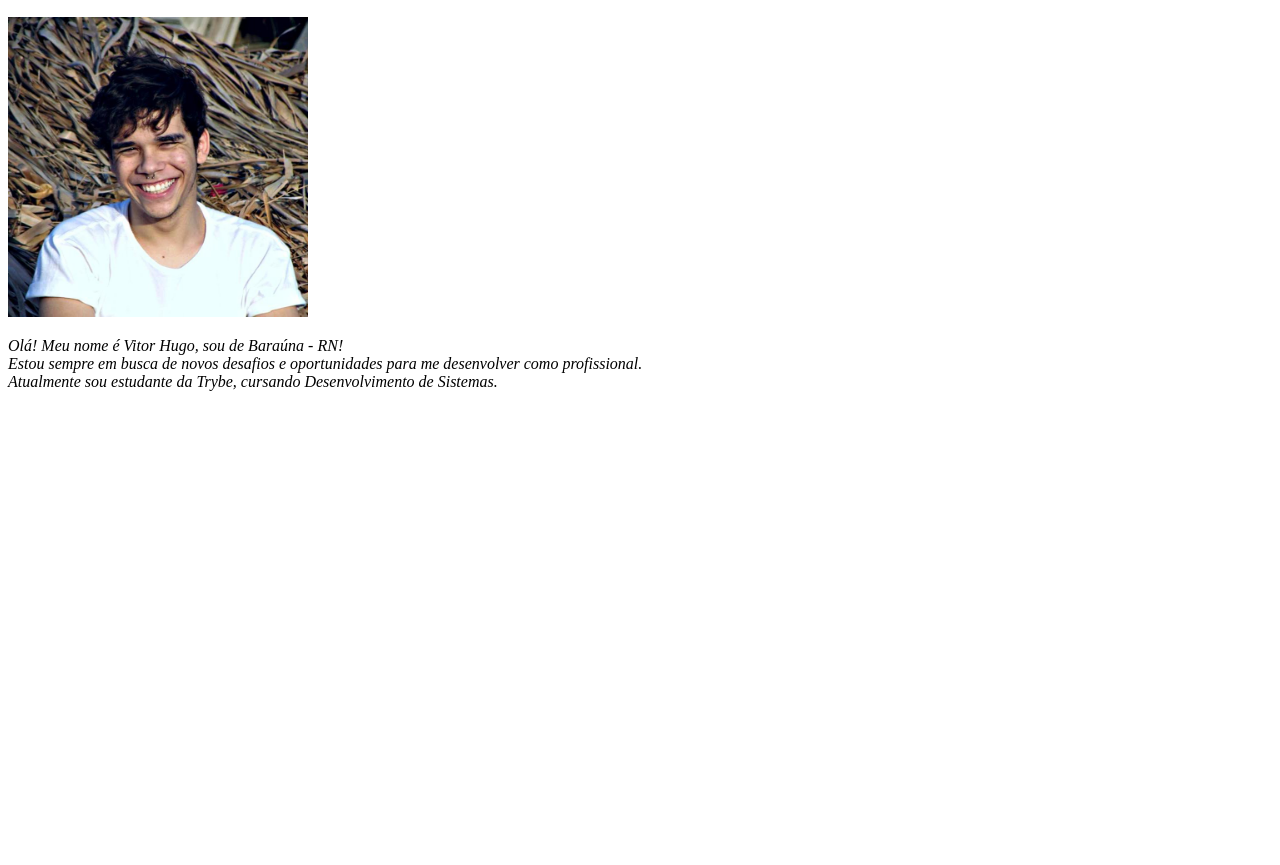
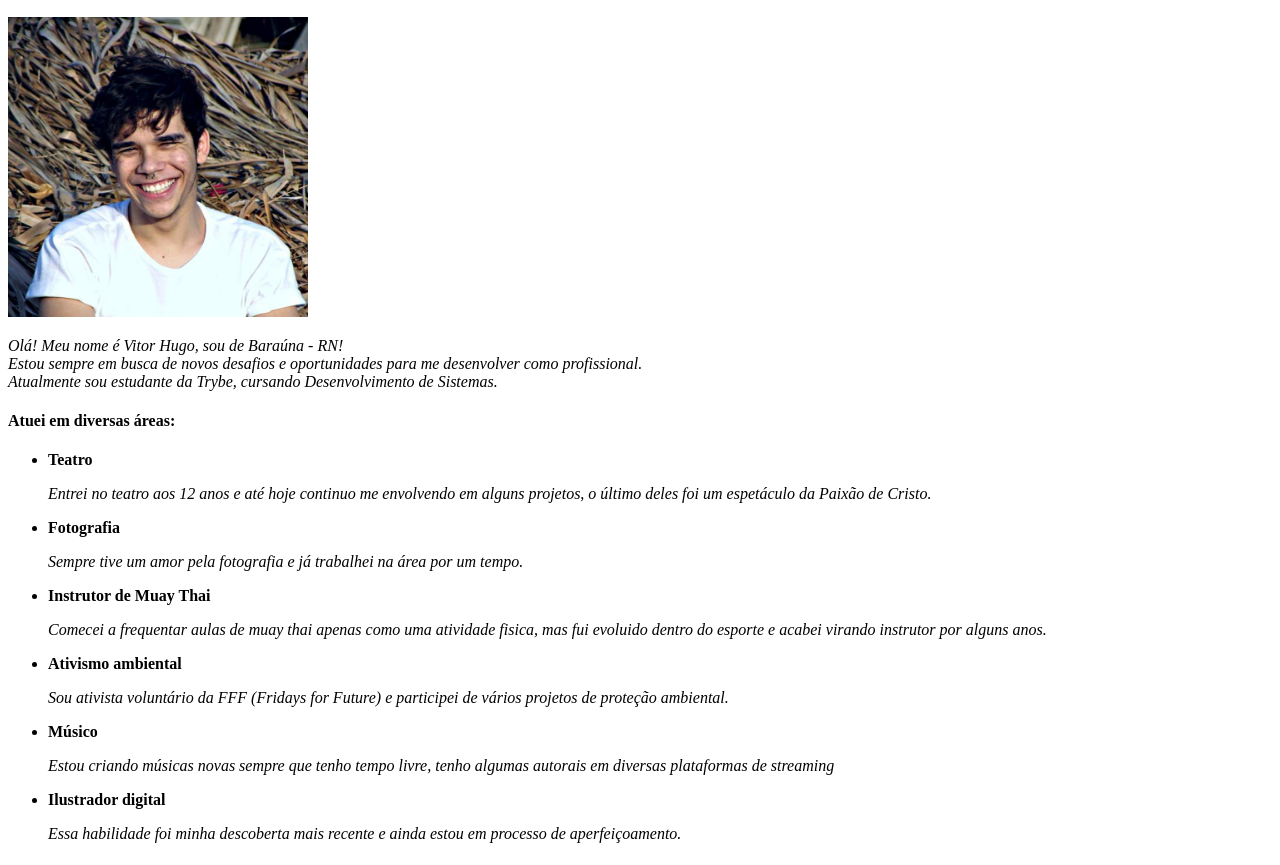
Before and after one commit to VitorHugodeOliv/VitorHugodeOliv.github.io, a plain HTML site: page index.html in a window 1280 px wide. Shown: the part 110-975 px from the top of the page. Before the commit the page ends 800 px from the top, so only its background shows below. Drawn offline with Linux system fonts and the light colour scheme.

Commit message:
atualização de áreas trabalhadas

```diff
--- a/index.html
+++ b/index.html
@@ -13,5 +13,37 @@
       Estou sempre em busca de novos desafios e oportunidades para me desenvolver como profissional.<br>
      Atualmente sou estudante da Trybe, cursando Desenvolvimento de Sistemas.</p></em>
 
+     <h4>Atuei em diversas áreas:</h4>
+     <ul>
+      <li><strong>Teatro</strong></li>
+      <p><em> Entrei no teatro aos 12 anos e até hoje continuo me envolvendo em alguns projetos,
+        o último deles foi um espetáculo da Paixão de Cristo.</em></p>
+
+      <li><strong>Fotografia</strong></li>
+      <p><em>Sempre tive um amor pela fotografia e já trabalhei na área por um tempo.</em></p>
+
+      <li><strong>Instrutor de Muay Thai</strong></li>
+      <p><em>Comecei a frequentar aulas de muay thai apenas como uma atividade fisica,
+        mas fui evoluido dentro do esporte e acabei virando instrutor por alguns anos.
+      </em></p>
+
+      <li><strong>Ativismo ambiental</strong> </li>
+      <p><em>Sou ativista voluntário da FFF (Fridays for Future) e
+        participei de vários projetos de proteção ambiental.</em></p>
+
+      <li><strong>Músico</strong></li>
+      <p><em>Estou criando músicas novas sempre que tenho tempo livre,
+        tenho algumas autorais em diversas plataformas de streaming </em></p>
+
+      <li><strong>Ilustrador digital</strong></li>
+      <p><em>Essa habilidade foi minha descoberta mais recente e
+        ainda estou em processo de aperfeiçoamento. </em></p>
+
+     </ul>
+
+     <h4></h4>
+
+
+
   </body>
 </html>
```
